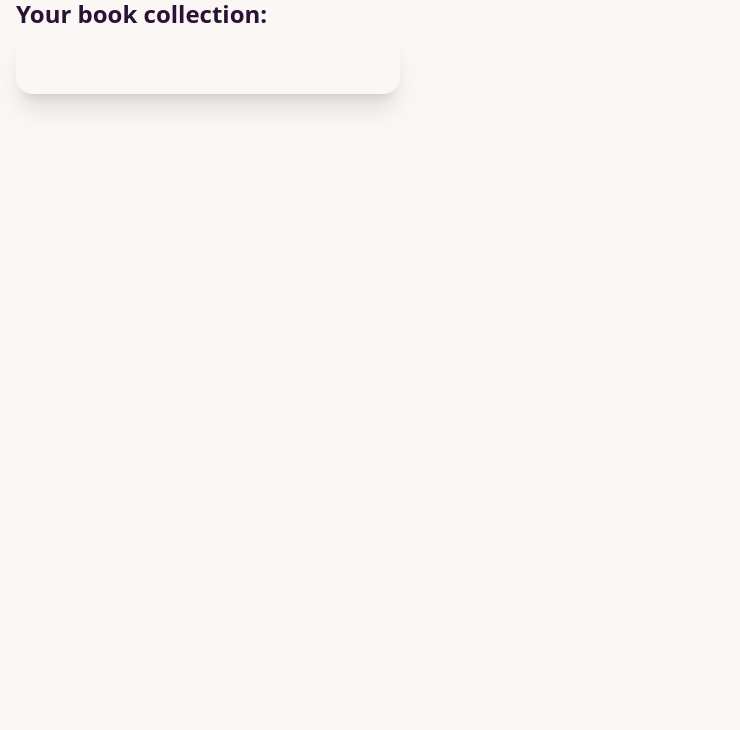
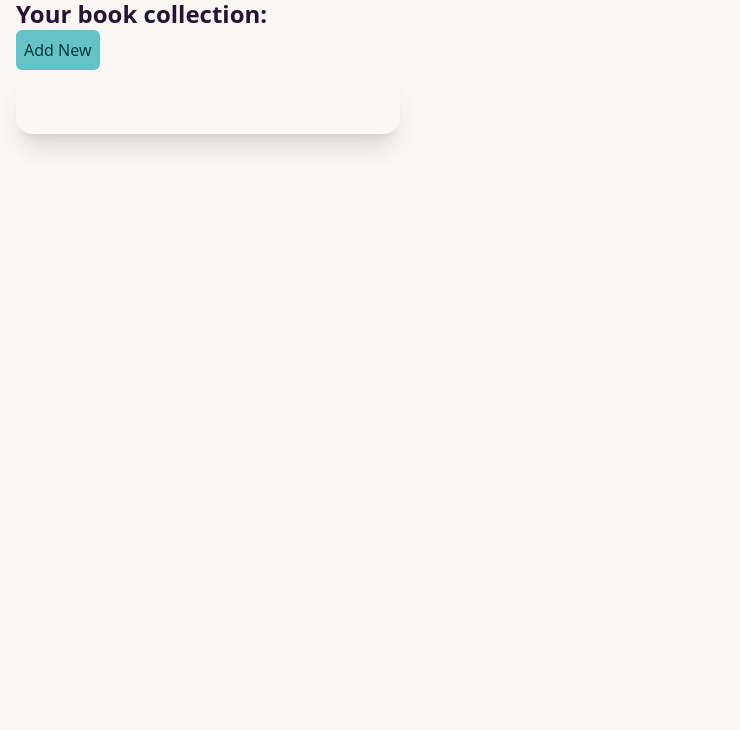
Before and after one commit to mchlol/library, a website: page index.html in a window 1280 px wide. Shown: the part 70-800 px from the top of the page, without its empty margins (0-740 px from the left). Drawn offline with Linux system fonts and the light colour scheme.

Commit message:
add new book button

```diff
--- a/index.html
+++ b/index.html
@@ -16,8 +16,10 @@
 
 <main class="m-4">
 
-    <h2 class="text-2xl font-bold">Your book collection:</h2>
-
+    <section class="">
+        <h2 class="text-2xl font-bold">Your book collection:</h2>
+        <button class="btn-primary rounded-md p-2">Add New</button>
+    </section>
 
     <section>
         <!-- grid to hold book cards-->
@@ -26,7 +28,9 @@
 
             <div class="card w-96 bg-base-100 shadow-xl">
                 <div class="card-body">
-                    <p id="book-info"></p>
+                    <p id="book-info">
+
+                    </p>
 
                 </div>
             </div> <!-- end of card -->
```
